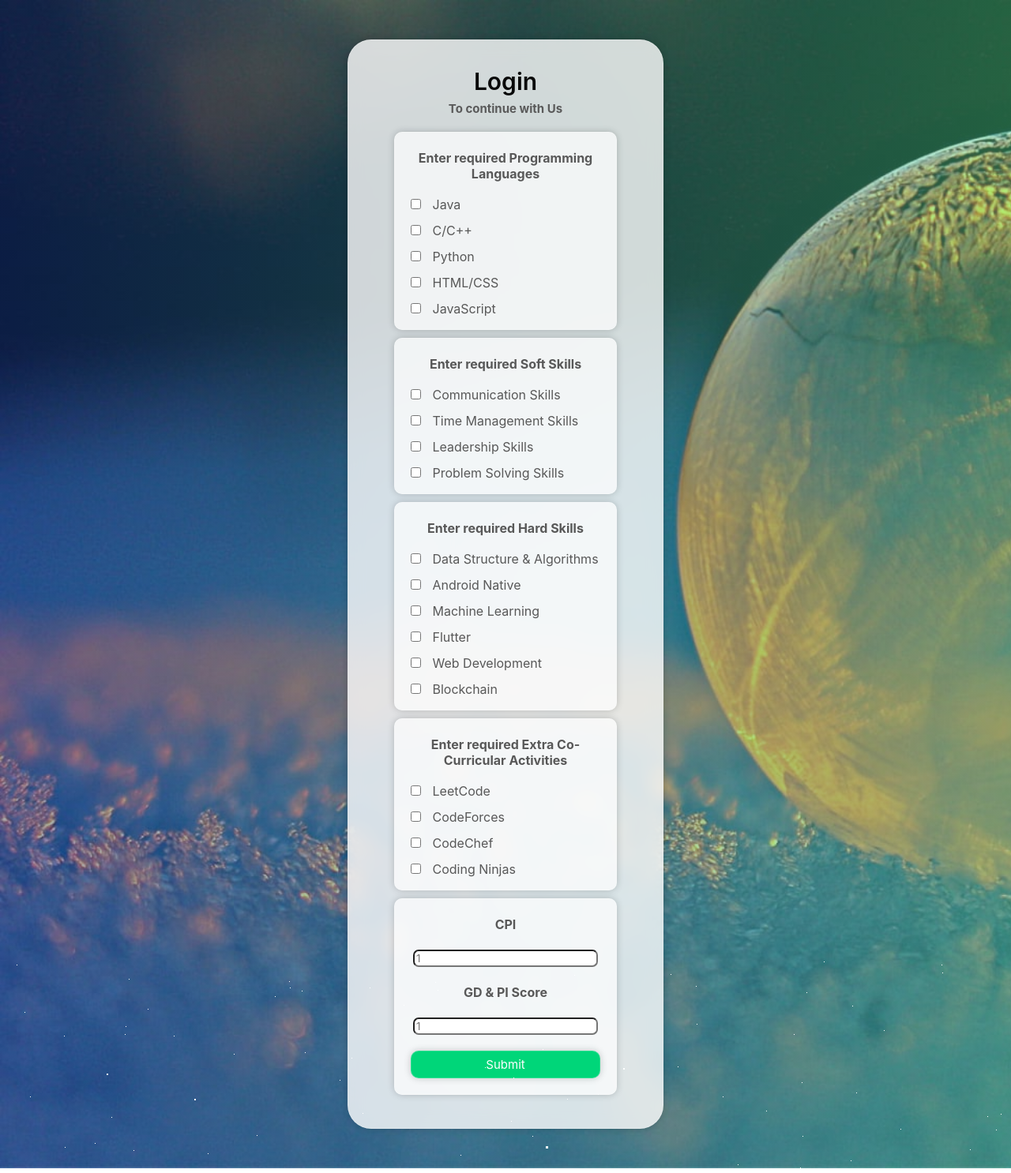
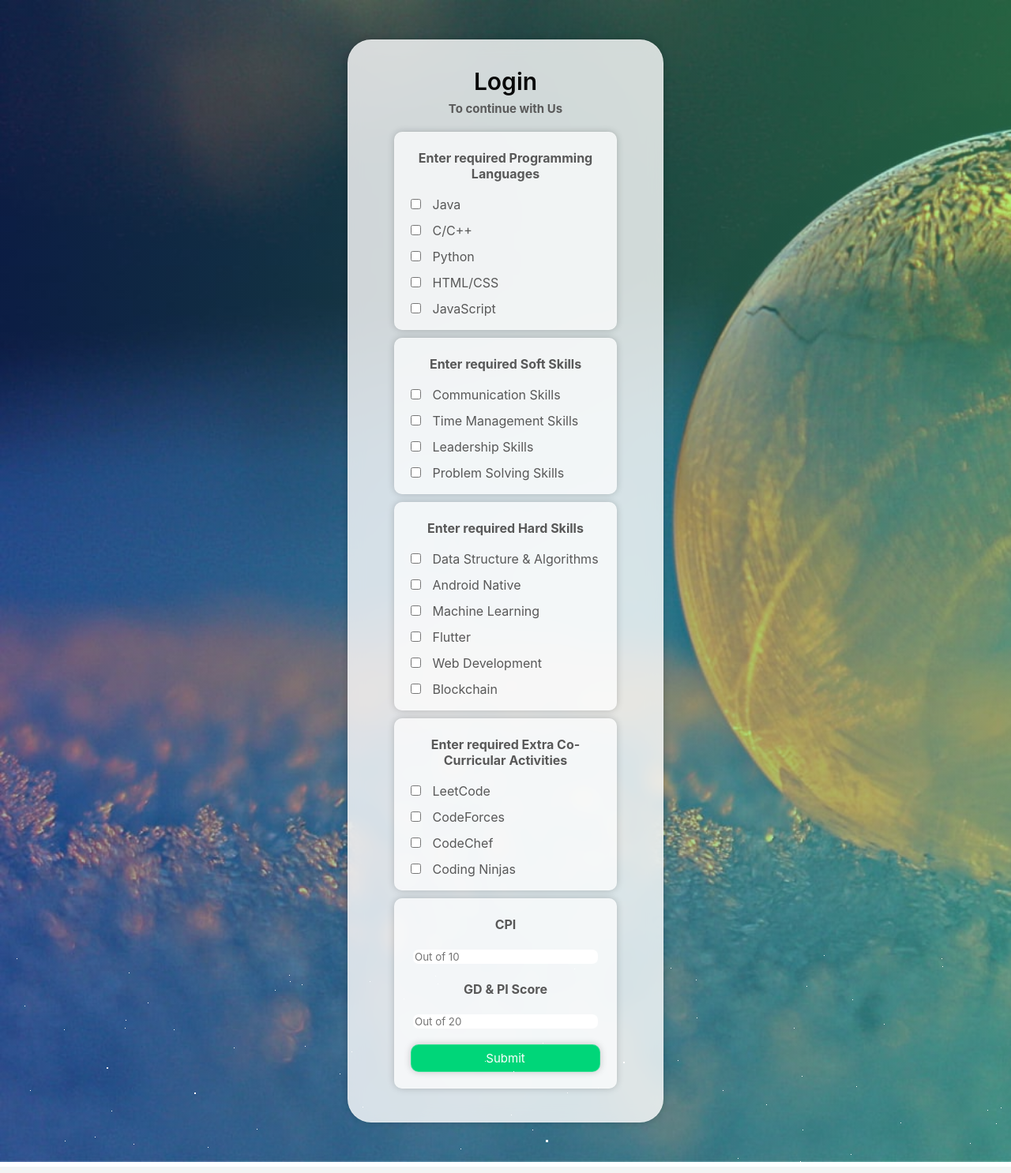
Before and after one commit to konpeeyush/GLAthon, a Flask app: template templates/login.html in a window 1280 px wide. Shown: the whole page at 79% size. Run offline with Flask 2, Linux system fonts and the light colour scheme; the template is opened without the code that fills it, so the values that code supplies are empty; parts of the project's set-up code (start-up, migrations or seed data) failed here and were passed over.

Commit message:
Adding Changes

```diff
--- a/static/styles/login.css
+++ b/static/styles/login.css
@@ -236,10 +236,16 @@ input[type="checkbox"]
     padding: 0px;
 }
 .check input{
+    border: none;
     margin: 10px;
 }
 
 .check input[type=number]{
+    width: 90%;
+    border-radius: 7px;
+}
+
+.check input[type=text]{
     width: 90%;
     border-radius: 7px;
 }
--- a/templates/login.html
+++ b/templates/login.html
@@ -113,9 +113,9 @@
 
                         <div class="check" id="fromId">
                             <legend><strong><center>CPI</center></strong></legend>
-                            <center><input type="number" class="projects" id="projects" placeholder="1"></center>
+                            <center><input type="text" class="projects" id="projects" placeholder="Out of 10"></center>
                             <legend><strong><center>GD & PI Score</center></strong></legend>
-                            <center><input type="number" class="projects" id="projects" placeholder="1"></center>
+                            <center><input type="number" class="projects" id="projects" placeholder="Out of 20"></center>
 
 
                             <center><button type="submit" class="btn-submit" value="predict">Submit</button></center>
```
